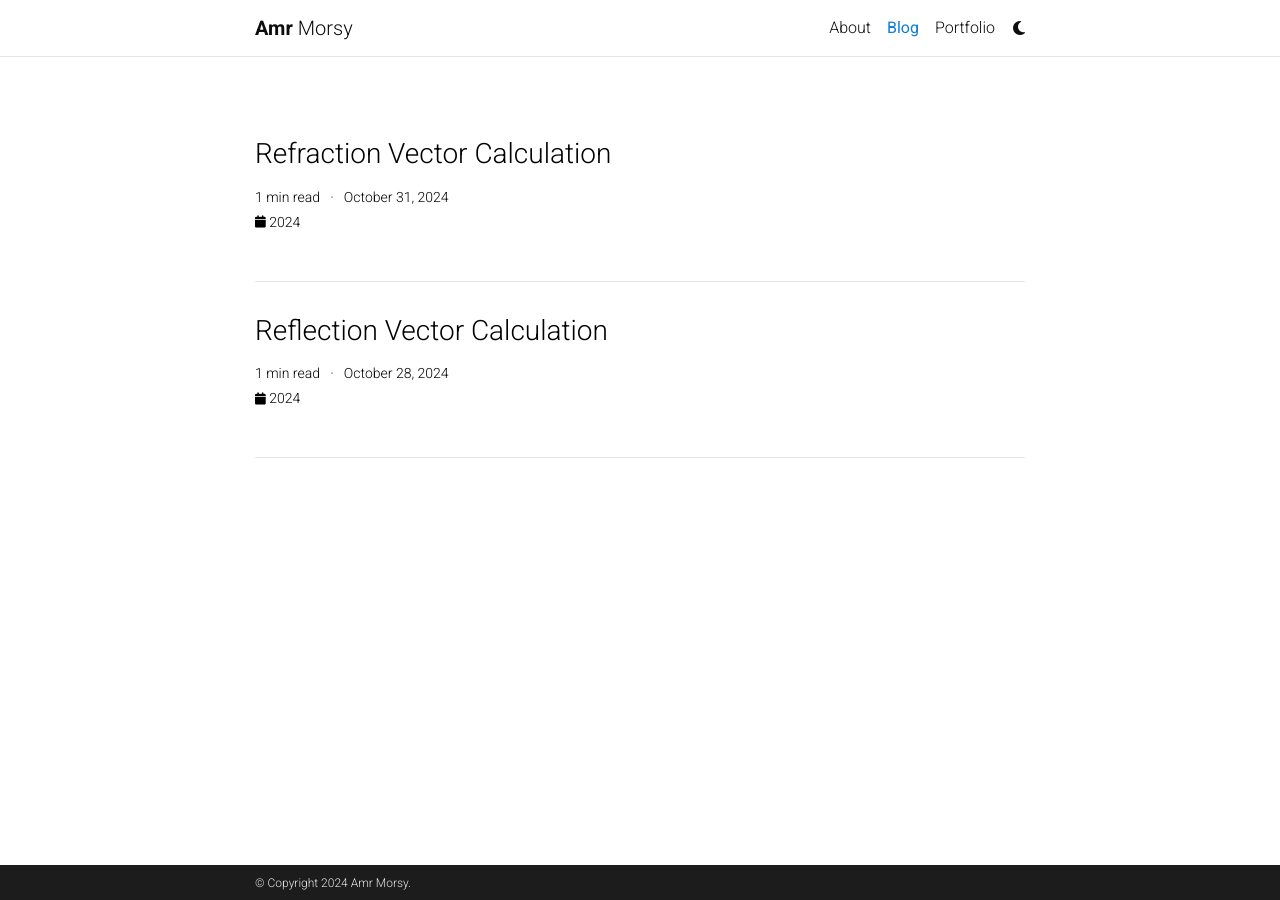
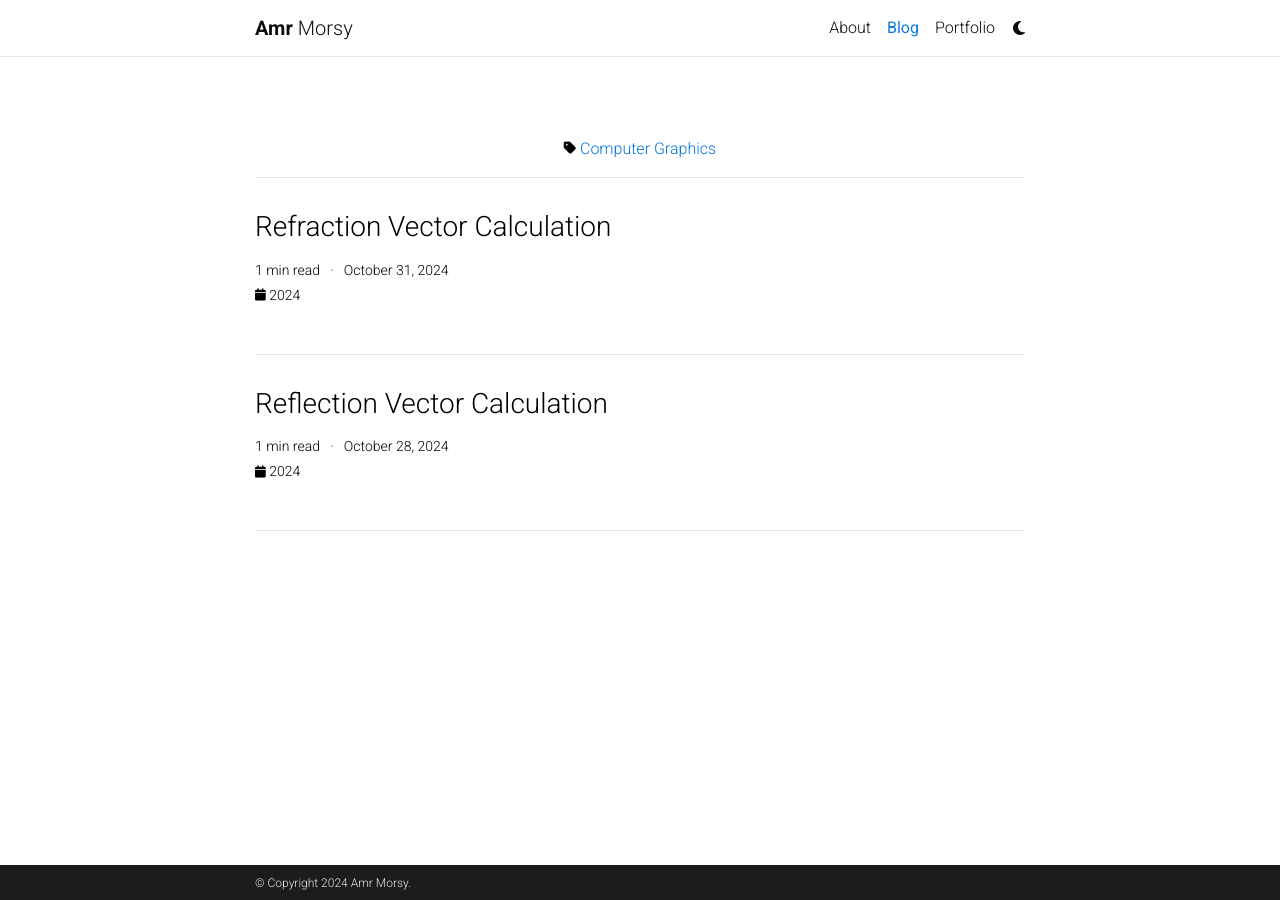
Before and after one commit to AmrHMorsy/AmrMorsy.github.io, a Jekyll site: the page built from _pages/blog.md, in a window 1280 px wide. Built offline with Jekyll 4.4.1, drawn with Linux system fonts in a browser that asks for light colours; the list of posts is cut into pages by our own code; comment, search, counter and statistics services are not loaded; a style sheet for code colours, icons or effects is not loaded.

Commit message:
Update _config.yml

```diff
--- a/_config.yml
+++ b/_config.yml
@@ -259,7 +259,7 @@ jekyll-archives:
     category: '/blog/category/:name/'
 
 display_tags: [] # these tags will be displayed on the front page of your blog
-display_categories: [] # these categories will be displayed on the front page of your blog
+display_categories: [Computer Graphics] # these categories will be displayed on the front page of your blog
 
 # -----------------------------------------------------------------------------
 # Jekyll Scholar
```
